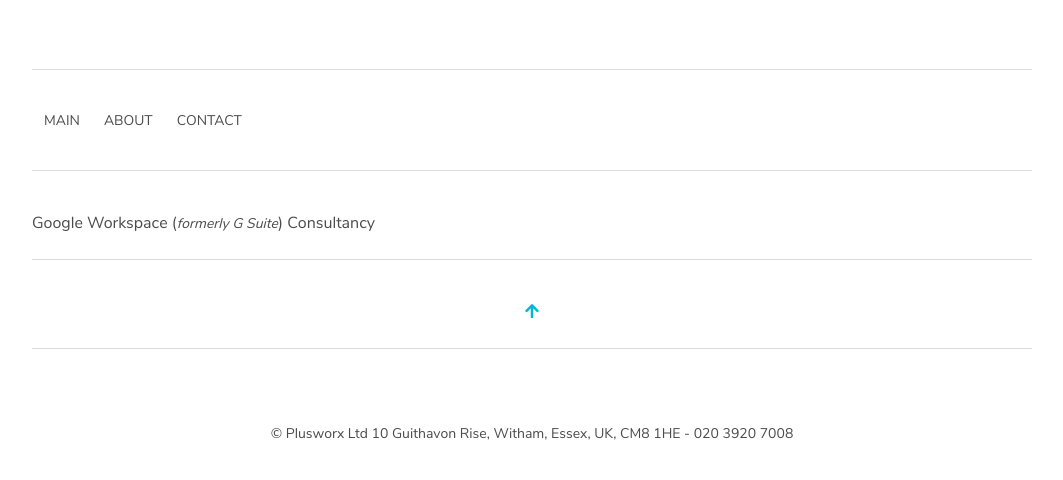
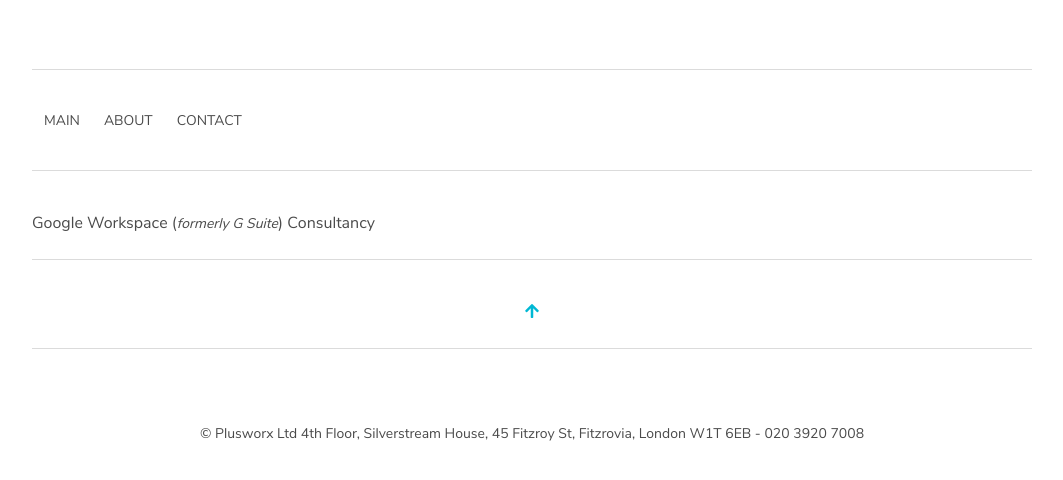
Before and after one commit to plusworx/plusworx.github.io, a plain HTML site: page home/index.html in a window 1280 px wide. Shown: the part 190-670 px from the top of the page, without its empty margins (108-1171 px from the left). Drawn offline with Linux system fonts and the light colour scheme.

Commit message:
Update index.html
Change address

```diff
--- a/home/index.html
+++ b/home/index.html
@@ -139,7 +139,7 @@
                 <div class="section" id="footer">
     <div class="container has-text-centered">
 
-        <small><span>©</span> Plusworx Ltd 10 Guithavon Rise, Witham, Essex, UK, CM8 1HE - 020 3920 7008</small>
+        <small><span>©</span> Plusworx Ltd 4th Floor, Silverstream House, 45 Fitzroy St, Fitzrovia, London W1T 6EB - 020 3920 7008</small>
 
     </div>
 </div>
```
